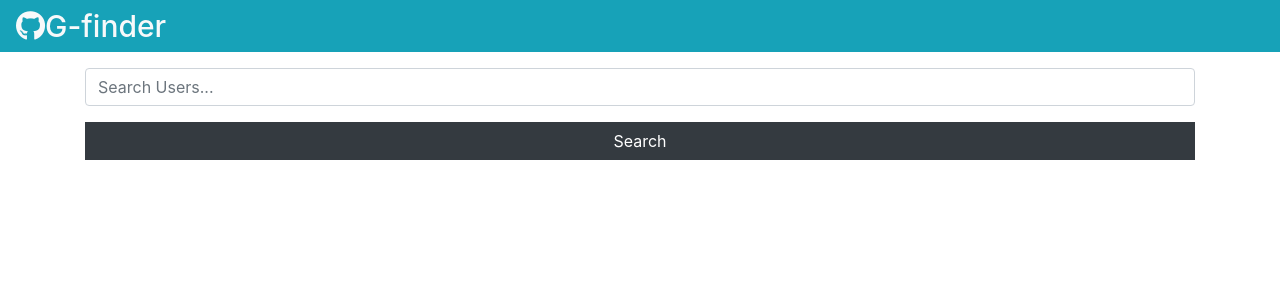
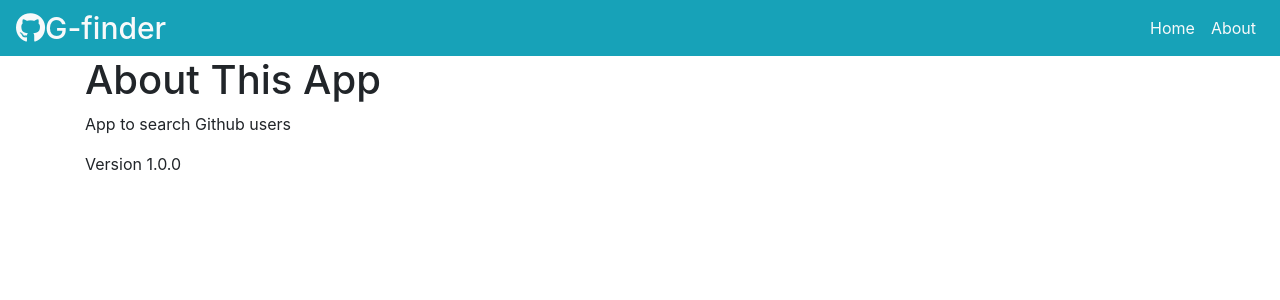
Before and after one commit to NanoDoodle/g-finder, a React (Create React App) app: page /about in a window 1280 px wide. Shown: the top 300 px of the page. Built offline with nearby package versions, Linux system fonts and the light colour scheme.

Commit message:
Feat:add About page

```diff
--- a/package.json
+++ b/package.json
@@ -6,6 +6,7 @@
     "axios": "^0.19.0",
     "react": "^16.9.0",
     "react-dom": "^16.9.0",
+    "react-router-dom": "^5.0.1",
     "react-scripts": "3.1.0"
   },
   "scripts": {
--- a/src/App.js
+++ b/src/App.js
@@ -1,8 +1,10 @@
-import React, { Component } from "react";
+import React, { Component, Fragment } from "react";
+import { BrowserRouter as Router, Switch, Route } from "react-router-dom";
 import Navbar from "./components/layout/Navbar";
 import Users from "./components/users/Users";
 import Search from "./components/users/Search";
 import Alert from "./components/layout/Alert";
+import About from "./components/pages/About";
 import axios from "axios";
 import "./styles/css/bootstrap.css";
 import "./styles/css/styles.css";
@@ -44,10 +46,17 @@ class App extends Component {
   render() {
     const { users, loading } = this.state;
     return (
+      <Router>
         <div className='App'>
           <Navbar />
           <div className='container'>
             <Alert alert={this.state.alert} />
+            <Switch>
+              <Route
+                exact
+                path='/'
+                render={props => (
+                  <Fragment>
                     <Search
                       searchUsers={this.searchUsers}
                       clearUsers={this.clearUsers}
@@ -55,8 +64,14 @@ class App extends Component {
                       setAlert={this.setAlert}
                     />
                     <Users loading={loading} users={users} />
+                  </Fragment>
+                )}
+              />
+              <Route exact path='/about' component={About} />
+            </Switch>
           </div>
         </div>
+      </Router>
     );
   }
 }
--- a/src/components/layout/Navbar.js
+++ b/src/components/layout/Navbar.js
@@ -1,14 +1,29 @@
 import React from "react";
 import PropTypes from "prop-types";
+import { Link } from "react-router-dom";
 
 const Navbar = ({ icon, title }) => {
   return (
-    <div className='navbar bg-info text-light'>
-      <h1 className='mb-0' style={{ fontSize: "30px" }}>
-        <i className={icon} />
-        {title}
-      </h1>
-    </div>
+    <nav className='navbar bg-info text-light navbar-expand'>
+      <div className='container-fluid'>
+        <h1 className='mb-0' style={{ fontSize: "30px" }}>
+          <i className={icon} />
+          {title}
+        </h1>
+        <ul className='navbar-nav ml-auto'>
+          <li className='nav-item'>
+            <Link className='nav-link text-light' to='/'>
+              Home
+            </Link>
+          </li>
+          <li className='nav-item'>
+            <Link className='nav-link text-light' to='/about'>
+              About
+            </Link>
+          </li>
+        </ul>
+      </div>
+    </nav>
   );
 };
 
--- /dev/null
+++ b/src/components/pages/About.js
@@ -0,0 +1,13 @@
+import React, { Fragment } from "react";
+
+const About = () => {
+  return (
+    <Fragment>
+      <h1>About This App</h1>
+      <p>App to search Github users</p>
+      <p>Version 1.0.0</p>
+    </Fragment>
+  );
+};
+
+export default About;
```
Also changed, not shown: 1 other file (tests, documents, lock files or other folders). Lines whose indentation alone changed are shown as unchanged.
